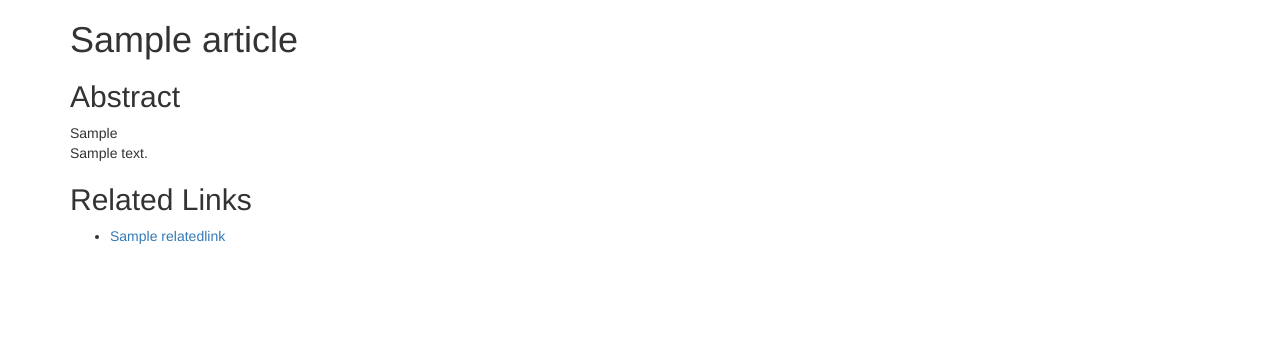
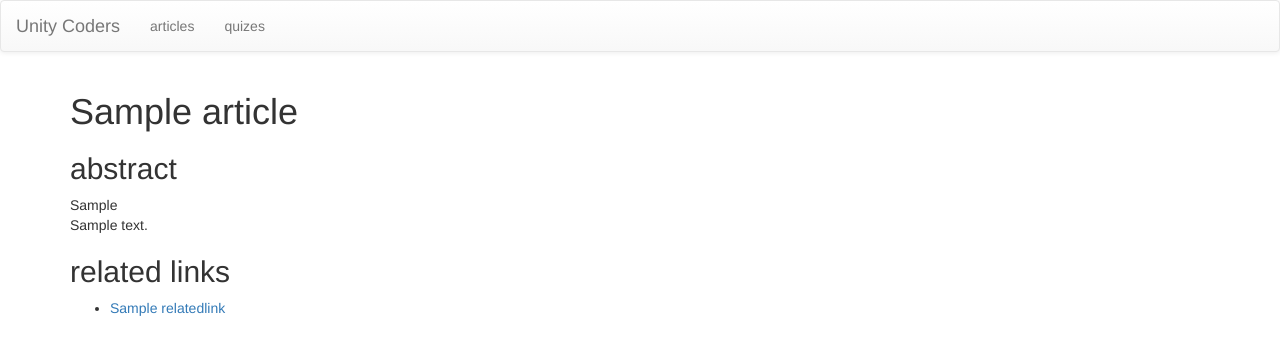
Before and after one commit to unitycoders/uc-django-site, a Django app: template lectern/templates/lectern/article_detail.html in a window 1280 px wide. Shown: the top 355 px of the page. Run offline with Django 3.2, Linux system fonts and the light colour scheme; the template is opened without the code that fills it: values that come from a table or form of the project are taken from there, others are empty; tables that the repository leaves empty hold one stand-in row (values such as "Sample post"); parts of the project's set-up code (start-up, migrations or seed data) failed here and were passed over; some libraries are stand-ins or nearby versions.

Commit message:
basic i18n support and url namespacing

```diff
--- a/data/templates/base.html
+++ b/data/templates/base.html
@@ -4,8 +4,28 @@
     <title></title>
     <link rel="stylesheet" href="{{STATIC_URL}}/css/bootstrap.min.css">
     <link rel="stylesheet" href="{{STATIC_URL}}/css/bootstrap-theme.min.css">
+    {% load i18n %}
   </head>
   <body>
+    <nav class="navbar navbar-default">
+      <div class="container-fluid">
+        <div class="navbar-header">
+          <button type="button" class="navbar-toggle collapsed" data-toggle="collapse" data-target="#bs-example-navbar-collapse-1">
+            <span class="sr-only">Toggle navigation</span>
+            <span class="icon-bar"></span>
+            <span class="icon-bar"></span>
+            <span class="icon-bar"></span>
+          </button>
+          <a class="navbar-brand" href="#">Unity Coders</a>
+        </div>
+        <div class="collapse navbar-collapse" id="bs-example-navbar-collapse-1">
+          <ul class="nav navbar-nav">
+            <li><a href="{% url 'articles:index' %}">{% trans "articles" %}</a></li>
+            <li><a href="#">{% trans "quizes" %}</a></li>
+          </ul>
+        </div>
+      </div>
+    </nav>
     <div class="container">
     {% block content %}{% endblock %}
     </div>
--- a/lectern/models.py
+++ b/lectern/models.py
@@ -11,7 +11,7 @@ class Article(models.Model):
 
 	def get_absolute_url(self):
             from django.core.urlresolvers import reverse
-            return reverse('article-detail', kwargs={'slug':self.slug})
+            return reverse('lectern:detail', kwargs={'slug':self.slug})
 
 	def __unicode__(self):
 		return self.title
--- a/lectern/templates/lectern/article_detail.html
+++ b/lectern/templates/lectern/article_detail.html
@@ -1,18 +1,21 @@
 {% extends "base.html" %}
+{% load i18n %}
+
 {% block content %}
 
 <article>
 <h1>{{object.title}}</h1>
+
 {% if object.abstract %}
 <section>
-<h2>Abstract</h2>
+<h2>{% trans "abstract" %}</h2>
 {{object.abstract}}
 </section>
 {% endif %}
 
 {{object.body}}
 
-<h2>Related Links</h2>
+<h2>{% trans "related links" %}</h2>
 <ul>
  {% for related in object.relatedlink_set.all %}
    <li><a href="{{related.url}}">{{related.title}}</a></li>
--- a/lectern/templates/lectern/article_list.html
+++ b/lectern/templates/lectern/article_list.html
@@ -1,6 +1,8 @@
 {% extends "base.html" %}
+{% load i18n %}
+
 {% block content %}
-<h1>Our Articles</h1>
+<h1>{% trans "our articles" %}</h1>
 
 {% for article in object_list %}
   <article>
--- a/lectern/urls.py
+++ b/lectern/urls.py
@@ -2,6 +2,6 @@ from django.conf.urls import patterns, url
 from views import ArticleListView, ArticleDetailView
 
 urlpatterns = patterns('',
-    url(r'^$', ArticleListView.as_view(), name="article-list"),
-    url(r'^(?P<slug>[a-z0-9_-]+)/$', ArticleDetailView.as_view(), name="article-detail"),
+    url(r'^$', ArticleListView.as_view(), name="index"),
+    url(r'^(?P<slug>[a-z0-9_-]+)/$', ArticleDetailView.as_view(), name="detail"),
 )
--- a/unitycoders/urls.py
+++ b/unitycoders/urls.py
@@ -9,7 +9,7 @@ urlpatterns = patterns('',
     # url(r'^$', 'unitycoders.views.home', name='home'),
     # url(r'^blog/', include('blog.urls')),
 
-    url(r'^lectern/', include('lectern.urls')),
+    url(r'^articles/', include('lectern.urls', namespace='articles', app_name="lectern")),
     url(r'^admin/', include(admin.site.urls)),
 
     # REST API stuff
```
